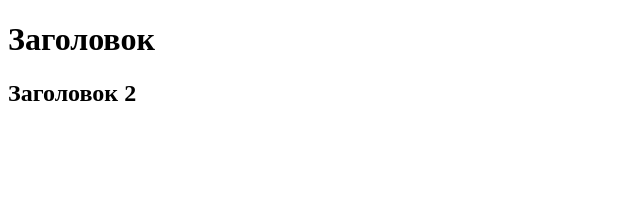
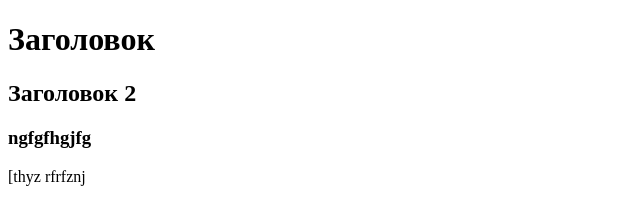
Before and after one commit to Abdarhes/beginners, a plain HTML site: page index.html in a window 1280 px wide. Shown: the whole page, without its empty margins (0-640 px from the left). Drawn offline with Linux system fonts and the light colour scheme.

Commit message:
добавление

```diff
--- a/index.html
+++ b/index.html
@@ -10,5 +10,7 @@
 <body>
 	<h1>Заголовок</h1>
 	<h2>Заголовок 2</h2>
+	<h3>ngfgfhgjfg</h3>
+	<p>[thyz rfrfznj</p>
 </body>
 </html>
```
